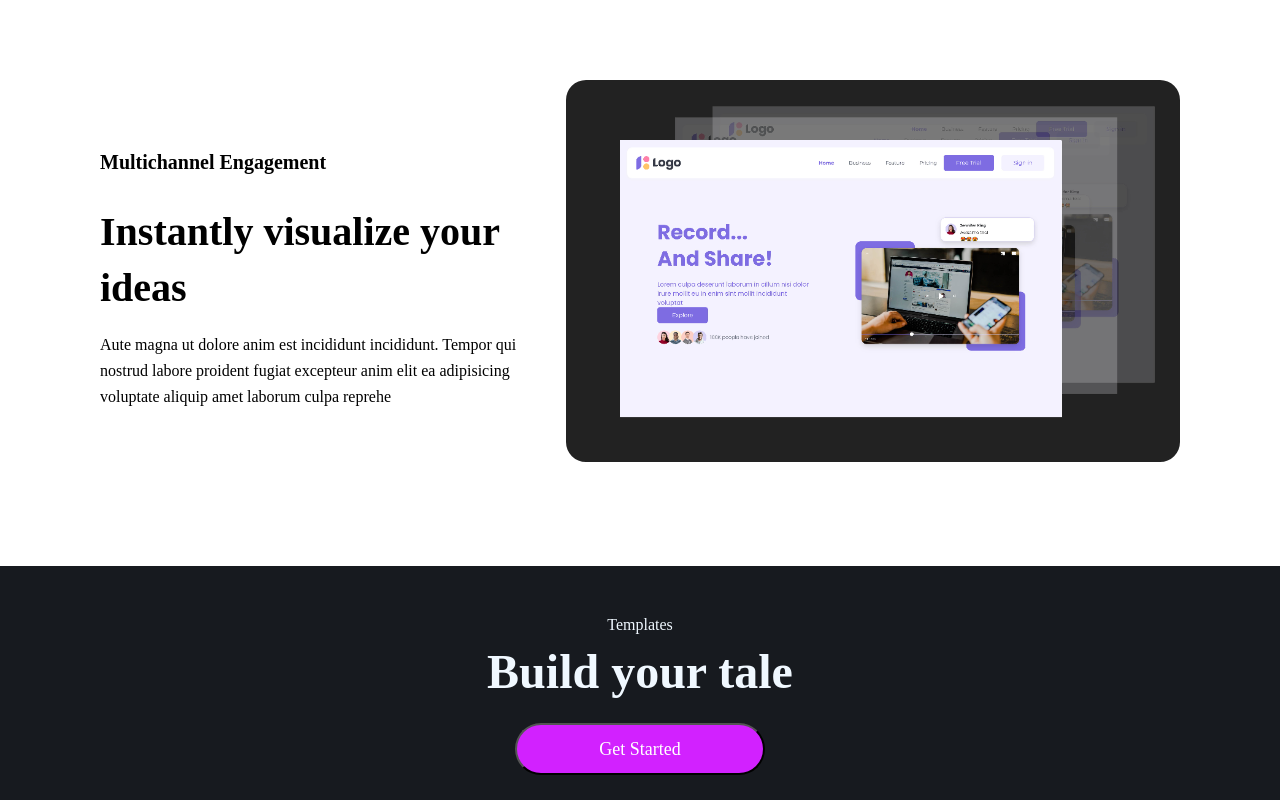
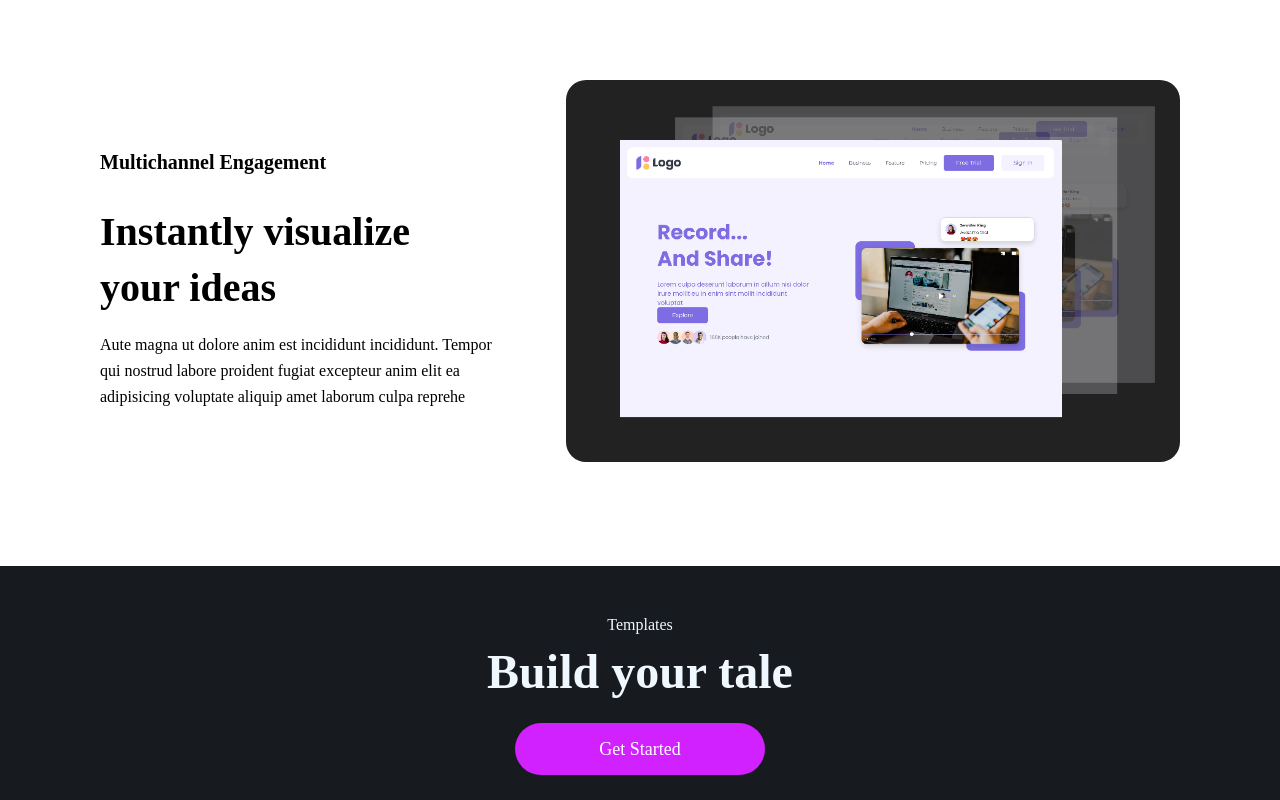
Before and after one commit to mohsinnaqvipro/ai-web, a Next.js app: page / in a window 1280 px wide. Shown: the part 1760-2560 px from the top of the page. Built offline with nearby package versions, Linux system fonts and the light colour scheme.

Commit message:
Home WIP

```diff
--- a/src/components/FeatureImage/featureImage.module.css
+++ b/src/components/FeatureImage/featureImage.module.css
@@ -21,7 +21,7 @@
 .leftLayout {
   display: flex;
   flex-direction: column;
-  max-width: 100vw;
+  max-width: 396px;
 }
 
 .h4White {
--- a/src/shared/Button/button.module.css
+++ b/src/shared/Button/button.module.css
@@ -4,9 +4,13 @@
   justify-content: center;
   width: 250px;
   height: 52px;
+  padding: 0 20px;
   font-size: 18px;
-  color: #ffffffff; /* white */
-  background: #d221ffff;
+  font-weight: 400;
+  line-height: 28px;
+  color: #ffffffff;
+  background-color: #d221ffff;
   border-radius: 26px;
+  border: none;
   margin-top: 14px;
 }
```
